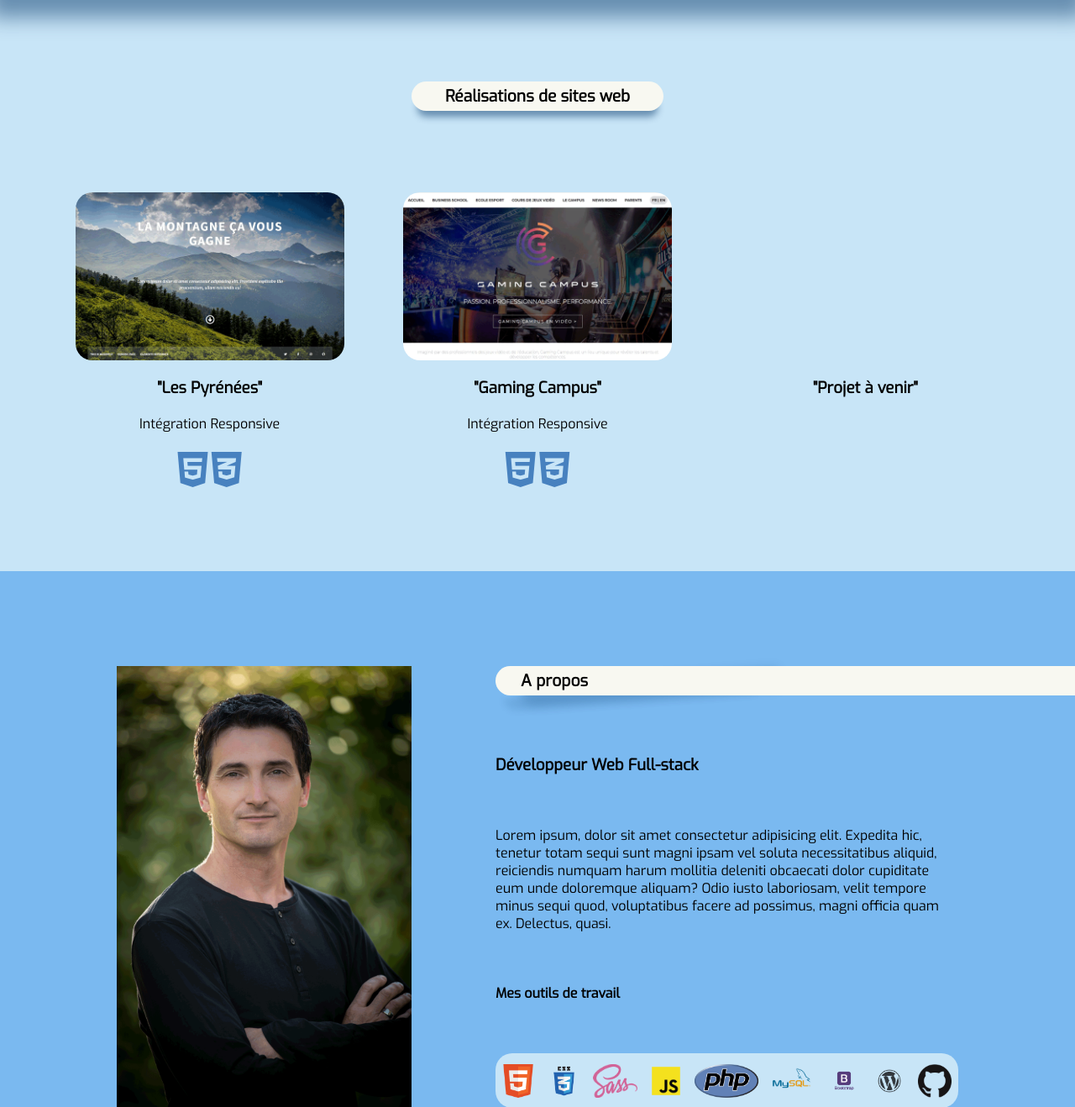
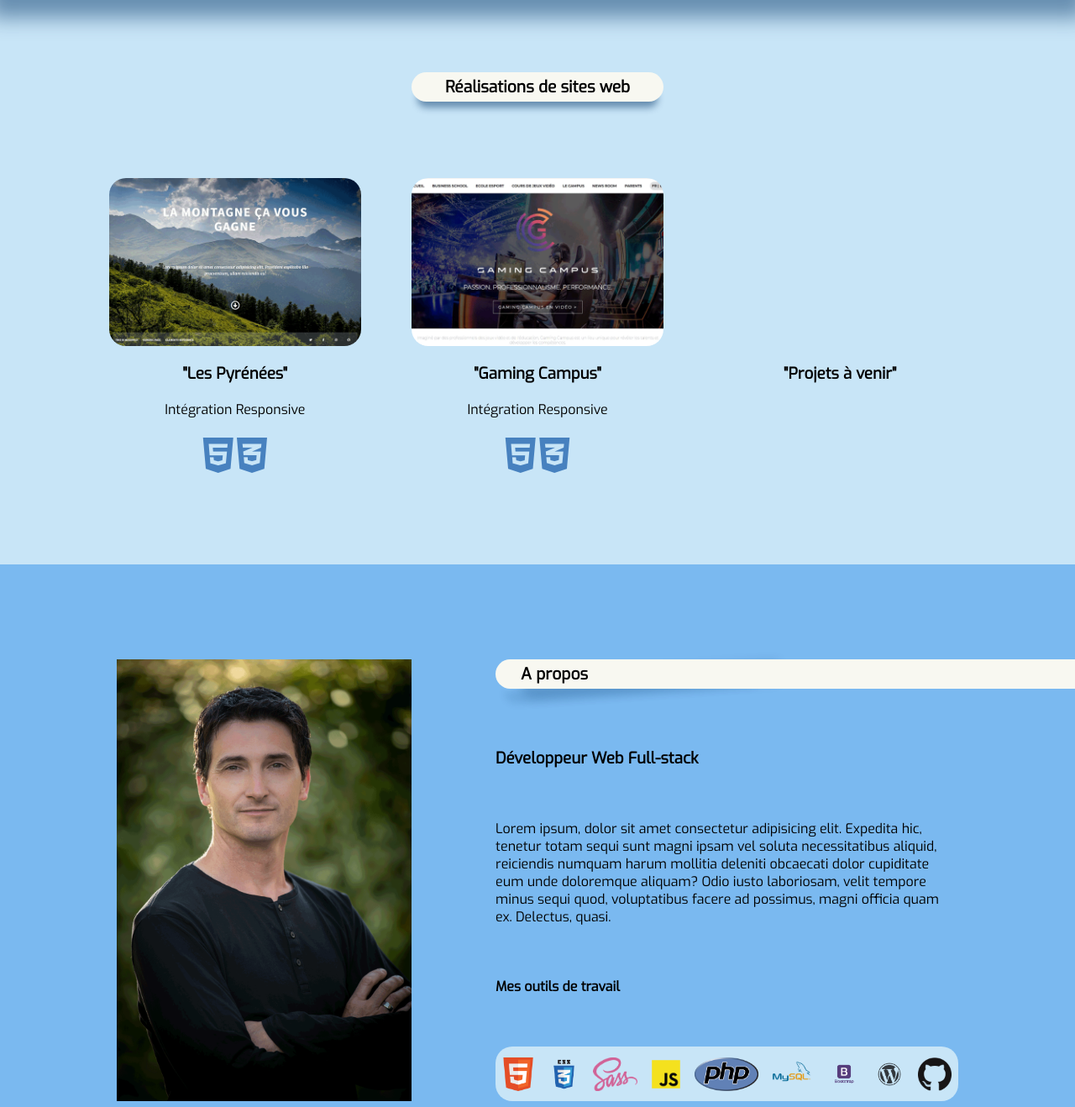
Before and after one commit to Nolibois/portfolio, a PHP site: page / in a window 1280 px wide. Shown: the part 203-1521 px from the top of the page at 84% size. Run offline with PHP 8.4, Linux system fonts and the light colour scheme.

Commit message:
display header card-container

```diff
--- a/assets/css/style.css
+++ b/assets/css/style.css
@@ -40,7 +40,7 @@
 }
 
 body .h2 {
-  margin: 0 auto;
+  margin: 0 auto 5vh;
   justify-content: start;
   background: #f8f8f1;
   border-radius: 20px;
@@ -148,10 +148,10 @@
 header #productions-container {
   position: relative;
   z-index: 0;
-  min-height: 85vh;
+  min-height: 560px;
   background: #c8e5f7;
   align-items: start;
-  padding: 0 7%;
+  padding: 7vh 7%;
 }
 
 header #productions-container * {
@@ -168,8 +168,15 @@
 
 header #productions-container #cards {
   width: 100%;
-  justify-content: space-between;
+  justify-content: space-evenly;
+  flex-wrap: wrap;
   align-items: start;
+}
+
+header #productions-container #cards > * {
+  min-width: 300px;
+  width: 25%;
+  padding: 20px;
 }
 
 header #productions-container #cards .description {
@@ -200,7 +207,7 @@
 }
 
 header #productions-container #cards #card-1 .thumbnail {
-  width: 25vw;
+  width: 100%;
   height: 200px;
   border-radius: 20px;
   background: url("../img/pyrenees_small.png") center/cover;
@@ -230,7 +237,7 @@
 }
 
 header #productions-container #cards #card-2 .thumbnail {
-  width: 25vw;
+  width: 100%;
   height: 200px;
   border-radius: 20px;
   background: url("../img/gaming_campus_small.png") center/cover;
@@ -260,7 +267,7 @@
 }
 
 header #productions-container #cards #card-3 .thumbnail {
-  width: 25vw;
+  width: 100%;
   height: 200px;
   border-radius: 20px;
   background: url("#") center/cover;
@@ -276,6 +283,11 @@
   width: 100%;
 }
 
+.social-icons .linkedin-icon:hover,
+.social-icons .tumblr-icon:hover {
+  box-shadow: 0 0 3px 4px rgba(248, 248, 248, 0.37);
+}
+
 .social-icons div {
   width: 30px;
   height: 30px;
@@ -283,6 +295,7 @@
   background: #f8f8f1;
   border-radius: 50%;
   position: relative;
+  transition: 0.4s ease;
 }
 
 .social-icons div a {
--- a/assets/scss/_mixins.scss
+++ b/assets/scss/_mixins.scss
@@ -16,7 +16,7 @@
   */
 
   .thumbnail {
-    width: 25vw;
+    width: 100%;
     height: 200px;
     border-radius: 20px;
     background: url($url) center/cover;
--- a/assets/scss/style.scss
+++ b/assets/scss/style.scss
@@ -33,7 +33,7 @@
   }
 
   .h2 {
-    margin: 0 auto;
+    margin: 0 auto 5vh;
     @extend %dispFlexCenter;
     justify-content: start;
     background: $color-5;
@@ -142,11 +142,11 @@
   #productions-container {
     position: relative;
     z-index: 0;
-    min-height: 85vh;
+    min-height: 560px;
     background: $color-4;
     @extend %dispFlexVert;
     align-items: start;
-    padding: 0 7%;
+    padding: 7vh 7%;
 
     * {
       color: black;
@@ -161,10 +161,17 @@
     }
 
     #cards {
+      width: 100%;
       @extend %dispFlexHor;
-      width: 100%;
-      justify-content: space-between;
+      justify-content: space-evenly;
+      flex-wrap: wrap;
       align-items: start;
+
+      & > * {
+        min-width: 300px;
+        width: 25%;
+        padding: 20px;
+      }
 
       .description {
         padding-top: 20px;
@@ -202,6 +209,11 @@
 .social-icons {
   @extend %dispFlexHor;
 
+  .linkedin-icon:hover,
+  .tumblr-icon:hover {
+    box-shadow: 0 0 3px 4px rgba(248, 248, 248, 0.37);
+  }
+
   div {
     width: 30px;
     height: 30px;
@@ -210,6 +222,7 @@
     border-radius: 50%;
     @extend %dispFlexCenter;
     position: relative;
+    transition: 0.4s ease;
 
     a {
       width: 100%;
--- a/index.html
+++ b/index.html
@@ -122,7 +122,7 @@
             <a href="#" target="_blank">
               <div class="thumbnail"></div>
               <div class="description">
-                <h3>"Projet à venir"</h3>
+                <h3>"Projets à venir"</h3>
                 <p></p>
                 <div>
                   <i class=""></i>
```
Also changed, not shown: 1 other file.
